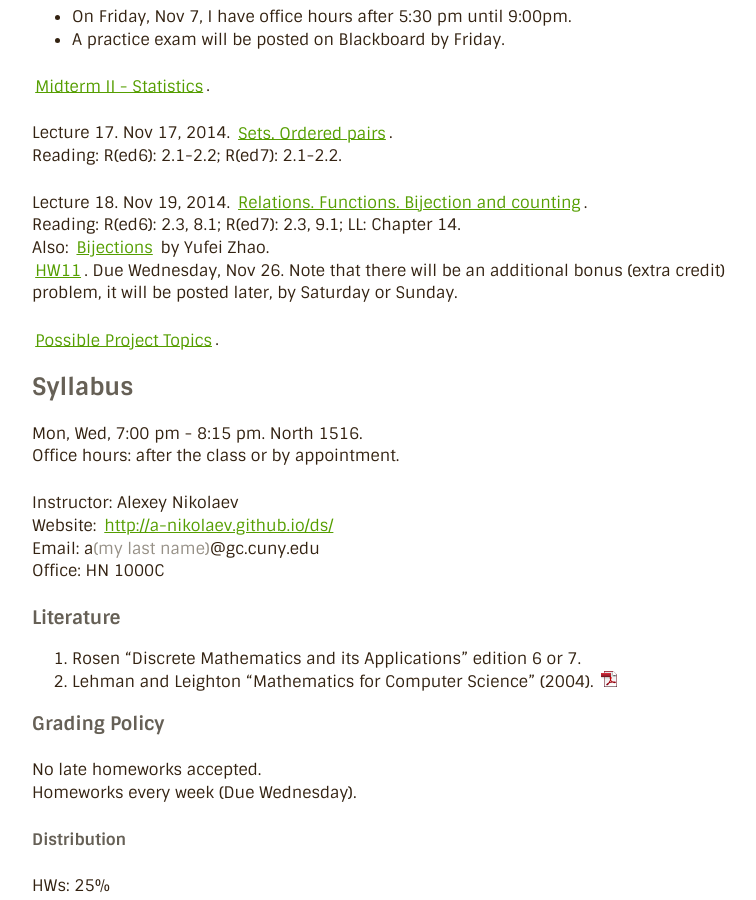
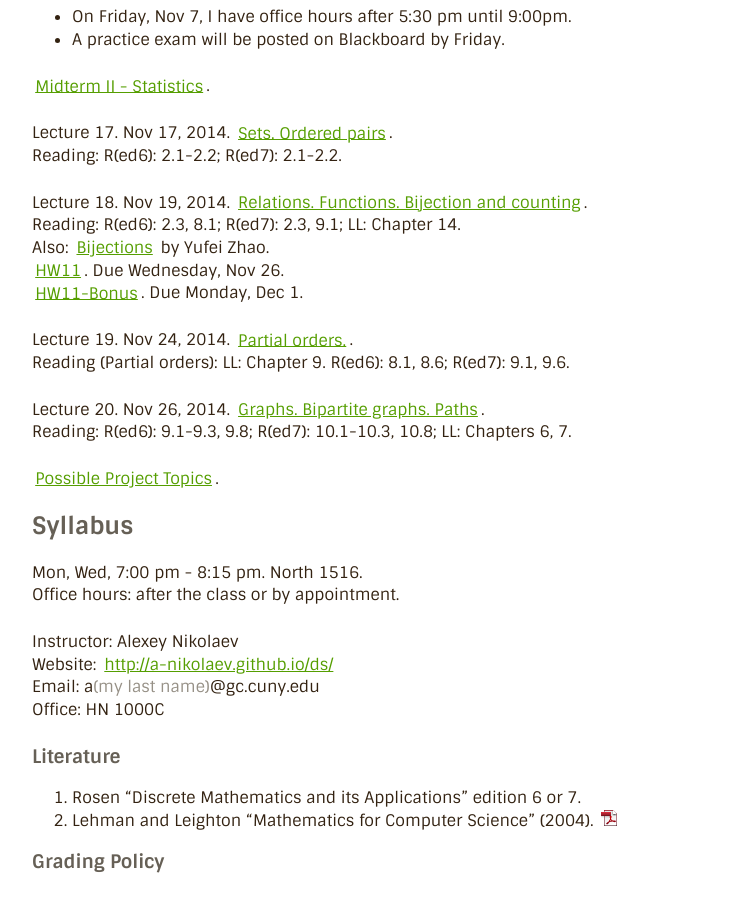
Before and after one commit to a-nikolaev/a-nikolaev.github.io, a Jekyll site: the page built from ds/index.markdown, in a window 1280 px wide and 900 px high, scrolled down 2239 px. Shown: the whole window, without its empty margins (248-1004 px from the left). Built offline with Jekyll 4.4.1, drawn with Linux system fonts in a browser that asks for light colours; Markdown is read by kramdown in place of the engine named in the settings.

Commit message:
hw11bonus

```diff
--- a/ds/index.markdown
+++ b/ds/index.markdown
@@ -118,9 +118,14 @@ Reading: R(ed6): 2.1-2.2; R(ed7): 2.1-2.2.
 Lecture 18. Nov 19, 2014. [Relations. Functions. Bijection and counting](/ds/docs/lec18.pdf).
 Reading: R(ed6): 2.3, 8.1; R(ed7): 2.3, 9.1; LL: Chapter 14.
 Also: [Bijections](http://yufeizhao.com/olympiad/bijections.pdf) by Yufei Zhao.
-[HW11](/ds/docs/hw11.pdf). Due Wednesday, Nov 26. Note that there will be
-an additional bonus (extra credit) problem,
-it will be posted later, by Saturday or Sunday.
+[HW11](/ds/docs/hw11.pdf). Due Wednesday, Nov 26.
+[HW11-Bonus](/ds/docs/hw11bonus.pdf). Due Monday, Dec 1.
+
+Lecture 19. Nov 24, 2014. [Partial orders.](/ds/docs/lec19.pdf).
+Reading (Partial orders): LL: Chapter 9.  R(ed6): 8.1, 8.6; R(ed7): 9.1, 9.6.
+
+Lecture 20. Nov 26, 2014. [Graphs. Bipartite graphs. Paths](/ds/docs/lec20.pdf).
+Reading: R(ed6): 9.1-9.3, 9.8; R(ed7): 10.1-10.3, 10.8; LL: Chapters 6, 7.
 
 [Possible Project Topics](/ds/topics.html).
 
```
Also changed, not shown: 1 other file.
